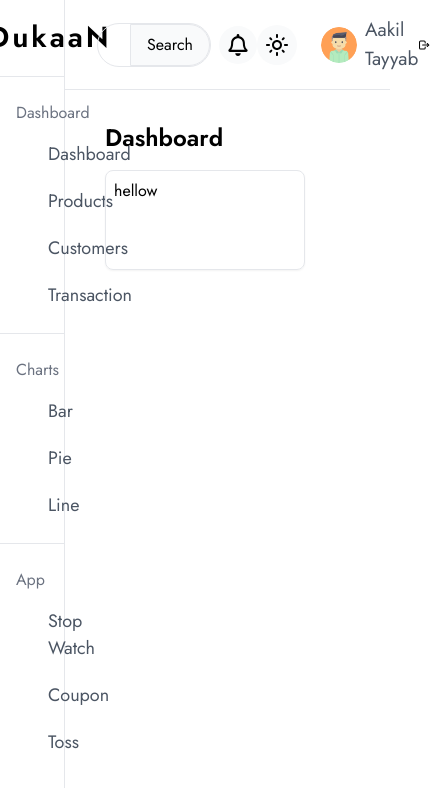
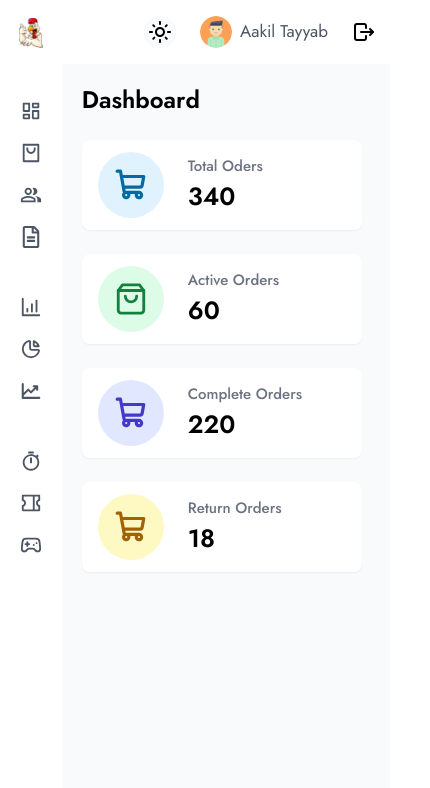
Before and after one commit to mdakeel/admin-dashboard, a React (Create React App) app: page /admin/dashboard in a window 390 px wide. Shown: the top 788 px of the page, 430 px wide, since content can reach past the window. Built offline with nearby package versions, Linux system fonts and the light colour scheme.

Commit message:
responsive side bar add : collapsed

```diff
--- a/src/Data.ts
+++ b/src/Data.ts
@@ -9,6 +9,7 @@ import { MdOutlinePeopleAlt } from "react-icons/md";
 import { TbChartPie } from "react-icons/tb";
 import { LuGamepad2 } from "react-icons/lu";
 import {FaRegFileAlt} from 'react-icons/fa';
+import WidgetItem from './components/admin/dashboard/WidgetItem';
 
 export interface SidebarItem {
     id: number;
@@ -16,6 +17,7 @@ export interface SidebarItem {
     text: string;
     icon: IconType;
 }
+
 
 export const dashboard: SidebarItem[] = [
     {
--- a/src/components/admin/dashboard/WidgetItem.tsx
+++ b/src/components/admin/dashboard/WidgetItem.tsx
@@ -1,11 +1,61 @@
 import React from "react";
 import { HiTrendingUp, HiTrendingDown } from "react-icons/hi";
+import { PiShoppingCartBold } from "react-icons/pi";
+import { FiShoppingBag } from "react-icons/fi";
 
 const WidgetItem = () => {
   return (
-    <div>
-      <div className="border border-gray-200 w-[200px] h-[100px] shadow-sm rounded-lg p-2">
-        <h1>hellow </h1>
+    <div className=" w-full bg-[#F9FAFB] items-center justify-center gap-6 mt-6 grid xl:grid-cols-4 lg:grid-cols-3 md:grid-cols-2 grid-cols-1">
+      {/* total orders */}
+      <div className=" bg-white w-full h-[90px] shadow-sm rounded-lg ">
+        <div className="flex items-center  gap-6 px-4 py-3">
+          <div className="text-[#0369A1] bg-[#E0F2FE] rounded-full p-4">
+          <PiShoppingCartBold size={34} />
+          </div>
+          <div className="">
+            <p className="text-[15px] text-gray-500 font-medium">Total Oders</p>
+          <h2 className="text-[25px] font-semibold">340</h2>
+          </div>
+        </div>
+      </div>
+
+    {/* complete order */}
+      <div className=" bg-white w-full h-[90px] shadow-sm rounded-lg ">
+        <div className="flex items-center  gap-6 px-4 py-3">
+          <div className="text-[#15803D] bg-[#DCFCE7] rounded-full p-4">
+          <FiShoppingBag size={34} />
+          </div>
+          <div className="">
+            <p className="text-[15px] text-gray-500 font-medium">Active Orders</p>
+          <h2 className="text-[25px] font-semibold">60</h2>
+          </div>
+        </div>
+      </div>
+
+      {/* active order */}
+      <div className=" bg-white w-full h-[90px] shadow-sm rounded-lg ">
+        <div className="flex items-center  gap-6 px-4 py-3">
+          <div className="text-[#4338CA] bg-[#E0E7FF] rounded-full p-4">
+          <PiShoppingCartBold size={34} />
+          </div>
+          <div className="">
+            <p className="text-[15px] text-gray-500 font-medium">Complete Orders</p>
+          <h2 className="text-[25px] font-semibold">220</h2>
+          </div>
+        </div>
+      </div>
+
+      {/* return order */}
+      <div className=" bg-white w-full h-[90px] shadow-sm rounded-lg ">
+        <div className="flex items-center  gap-6 px-4 py-3">
+          <div className="text-[#A16207] bg-[#FEF9C3] rounded-full p-4">
+          <PiShoppingCartBold size={34} />
+          </div>
+          <div className="">
+            <p className="text-[15px] text-gray-500 font-medium">Return Orders</p>
+          <h2 className="text-[25px] font-semibold">18</h2>
+          </div>
+        </div>
       </div>
     </div>
   );
--- /dev/null
+++ b/src/components/commen/DextopSidebar.tsx
@@ -0,0 +1,58 @@
+import React from 'react'
+import {  Link, useLocation } from 'react-router-dom';
+import { app, charts, dashboard } from '../../Data';
+import logo from '../../assets/logo.png'
+
+const DextopSidebar = () => {
+  return (
+    <div className=' fixed top-0 left-0  w-1/6 h-full flex flex-col gap-6'>
+         <Link to={'/admin/dashboard'} className='flex items-center justify-center gap-2 mt-4  pb-4 cursor-pointer '>
+                <img src={logo} className='w-7 object-cover' alt="logo" />
+                <p className=' text-[29px] tracking-widest font-semibold'>DukaaN</p>
+            </Link>
+        {/* dashboard */}
+        <div className='px-4 '>
+        <h3 className='text-[14px] text-gray-500 '>DASHBOARD</h3>
+            <ul className='mt-2 flex flex-col gap-1'>
+            {dashboard.map((item) => (
+                <Link to={item.url} >
+                        <li className='flex items-center  gap-4 text-[18px] text-gray-600 hover:bg-[#F9FAFB] rounded-md hover:text-black w-auto py-2 px-4'
+                            key={item.id}
+                        ><item.icon />{item.text}</li>
+                        </Link>
+                    ))}
+            </ul>
+        </div>
+
+       {/* chart */}
+        <div className='px-4 '>
+            <h3 className='text-[14px] text-gray-500 '>CHARTS</h3>
+            <ul className='mt-2 flex flex-col gap-1'>
+            {charts.map((item) => (
+                <Link to={item.url} >
+                        <li className='flex items-center gap-4 text-[18px] text-gray-600 hover:bg-[#F9FAFB] rounded-md hover:text-black w-auto py-2 px-4'
+                            key={item.id}
+                        ><item.icon />{item.text}</li>
+                        </Link>
+                    ))}
+            </ul>
+        </div>
+
+        {/* app */}
+        <div className='px-4 '>
+            <h3 className='text-[14px] text-gray-500 '>APP</h3>
+            <ul className='mt-2 flex flex-col gap-1'>
+            {app.map((item) => (
+                <Link to={item.url} >
+                        <li className='flex items-center gap-4 text-[18px] text-gray-600 hover:bg-[#F9FAFB] rounded-md hover:text-black w-auto py-2 px-4'
+                            key={item.id}
+                        ><item.icon />{item.text}</li>
+                        </Link>
+                    ))}
+            </ul>
+        </div>
+    </div>
+  )
+}
+
+export default DextopSidebar
--- a/src/components/commen/Header.tsx
+++ b/src/components/commen/Header.tsx
@@ -1,33 +1,41 @@
 import React from 'react'
-import { FaRegBell,  } from 'react-icons/fa'
+import { FaRegBell } from 'react-icons/fa'
 import profile from '../../assets/avatar.png'
 import { MdOutlineLightMode } from "react-icons/md";
 import { TbLogout } from "react-icons/tb";
 
+import { Link } from 'react-router-dom';
+
 const Header = () => {
   return (
-    <div>
-        <div className='flex justify-between items-center px-8 pt-4 border-b border-gray-200 pb-4'>
+    <div className='fixed top-0 xl:left-[254px] xl:w-5/6 left-[50px] w-[100%] bg-white md:px-4 px-8'>
+      <div className='flex md:justify-between justify-end items-center px-8 py-4'>
 
-            <div className='flex items-center gap-2 w-[62%] '>
+        <div className='flex items-center gap-2 w-[63%] md:flex hidden'>
           <div className='flex items-center w-full border border-gray-200 rounded-full'>
-            <input type="search" className=' rounded-l-full w-full py-2 px-4 outline-none bg-transparent ' placeholder='Search data, user'/>
-            <button className='bg-gray-50 py-2 px-4 rounded-r-full border hover:bg-gray-200'>Search</button>
+            <input
+              type="search"
+              className='rounded-l-full w-full py-2 px-4 outline-none bg-transparent'
+              placeholder='Search data, user'
+            />
+            <button className='bg-[#F9FAFB] py-2 px-4 rounded-r-full border hover:bg-gray-200'>
+              Search
+            </button>
           </div>
-            <div className='bg-gray-50 rounded-full p-2 hover:bg-gray-100 cursor-pointer'>
+          <div className='bg-[#F9FAFB] rounded-full p-2 hover:bg-gray-100 cursor-pointer'>
             <FaRegBell size={22} />
           </div>
         </div>
 
         <div className='flex gap-6 items-center'>
-            <div className='bg-gray-50 rounded-full p-2 hover:bg-gray-100 cursor-pointer'>
+          <div className='bg-[#F9FAFB] rounded-full md:p-2 p-1 hover:bg-gray-100 cursor-pointer'>
             <MdOutlineLightMode size={24} />
           </div>
           <div className='flex items-center gap-2'>
-                <img src={profile} alt="proflie img" className='w-9 h-9 rounded-full  cursor-pointer ' />
-                <p className='text-[19px] text-gray-600 '>Aakil Tayyab</p>
+            <img src={profile} alt="profile img" className='md:w-9 md:h-9 w-8 h-8 rounded-full cursor-pointer' />
+            <p className='md:text-[19px] text-[17px] text-gray-600'>Aakil Tayyab</p>
           </div>
-                <TbLogout size={24} className='cursor-pointer'/>
+          <TbLogout size={24} className='cursor-pointer' />
         </div>
       </div>
     </div>
--- /dev/null
+++ b/src/components/commen/MobileSidebar.tsx
@@ -0,0 +1,55 @@
+import React from 'react'
+import {  Link, useLocation } from 'react-router-dom';
+import { app, charts, dashboard } from '../../Data';
+import logo from '../../assets/logo.png'
+
+const MobileSidebar = () => {
+  return (
+    <div className=' fixed top-0 left-0 h-full flex flex-col gap-6 mt-4  z-20 bg-white items-center '>
+         <Link to={'/admin/dashboard'} className='flex items-center justify-center gap-2 mt-[2px]  pb-4 cursor-pointer '>
+                <img src={logo} className='md:w-7 w-6 object-cover' alt="logo" />
+            </Link>
+        {/* dashboard */}
+        <div className='px-2 '>
+
+            <ul className='mt-1 flex flex-col gap-1'>
+            {dashboard.map((item) => (
+                <Link to={item.url} >
+                        <li className='flex items-center  gap-4 text-[22px] text-gray-600 hover:bg-[#F9FAFB] rounded-md hover:text-black w-auto py-2 px-3'
+                            key={item.id}
+                        ><item.icon /></li>
+                        </Link>
+                    ))}
+            </ul>
+        </div>
+
+       {/* chart */}
+        <div className='px-2'>
+            <ul className='mt-2 flex flex-col gap-1'>
+            {charts.map((item) => (
+                <Link to={item.url} >
+                        <li className='flex items-center gap-4 text-[22px] text-gray-600 hover:bg-[#F9FAFB] rounded-md hover:text-black w-auto py-2 px-3'
+                            key={item.id}
+                        ><item.icon /></li>
+                        </Link>
+                    ))}
+            </ul>
+        </div>
+
+        {/* app */}
+        <div className='px-2'>
+            <ul className='mt-2 flex flex-col gap-1'>
+            {app.map((item) => (
+                <Link to={item.url} >
+                        <li className='flex items-center gap-4 text-[22px] text-gray-600 hover:bg-[#F9FAFB] rounded-md hover:text-black w-auto py-2 px-3'
+                            key={item.id}
+                        ><item.icon /></li>
+                        </Link>
+                    ))}
+            </ul>
+        </div>
+    </div>
+  )
+}
+
+export default MobileSidebar
--- a/src/components/commen/Sidebar.tsx
+++ b/src/components/commen/Sidebar.tsx
@@ -1,60 +1,16 @@
-import React from 'react'
-import { IconType } from 'react-icons';
-import { Link, Location, useLocation } from 'react-router-dom';
-import {RiDashboardFill} from 'react-icons/ri'
-import { app, charts, dashboard } from '../../Data';
-import logo from '../../assets/logo.png'
 
+import DextopSidebar from './DextopSidebar';
+import MobileSidebar from './MobileSidebar';
 
-const Sidebar = () => {
-    const location = useLocation()
+const Sidebar = ({isCollapsed}: any) => {
+
   return (
-    <div className=' min-h-screen pt-2 border-r border-gray-200 flex flex-col gap-6'>
-          <Link to={'/admin/dashboard'} className='flex items-center justify-center gap-2 mt-2  pb-4 cursor-pointer border-b border-gray-200'>
-                <img src={logo} className='w-7 object-cover' alt="logo" />
-                <p className=' text-[29px] tracking-widest font-semibold'>DukaaN</p>
-            </Link>
-        {/* dashboard */}
-        <div className='px-4 border-b border-gray-200  pb-4'>
-            <h3 className='text-[16px] text-gray-500 '>Dashboard</h3>
-            <ul className='mt-2 flex flex-col gap-1'>
-            {dashboard.map((item) => (
-                <Link to={item.url} >
-                        <li className='flex items-center gap-4 text-[18px] text-gray-600 hover:bg-gray-50 rounded-md hover:text-black w-auto py-2 px-4'
-                            key={item.id}
-                        ><item.icon />{item.text}</li>
-                        </Link>
-                    ))}
-            </ul>
-        </div>
+    <div className='z-20'>
+        {/* dextop sidebar */}
+        {
+            isCollapsed ? (<MobileSidebar />) : (<DextopSidebar />)
+        }
 
-       {/* chart */}
-        <div className='px-4 border-b border-gray-200 pb-4'>
-            <h3 className='text-[16px] text-gray-500 '>Charts</h3>
-            <ul className='mt-2 flex flex-col gap-1'>
-            {charts.map((item) => (
-                <Link to={item.url} >
-                        <li className='flex items-center gap-4 text-[18px] text-gray-600 hover:bg-gray-50 rounded-md hover:text-black w-auto py-2 px-4'
-                            key={item.id}
-                        ><item.icon />{item.text}</li>
-                        </Link>
-                    ))}
-            </ul>
-        </div>
-
-        {/* app */}
-        <div className='px-4 '>
-            <h3 className='text-[16px] text-gray-500 '>App</h3>
-            <ul className='mt-2 flex flex-col gap-1'>
-            {app.map((item) => (
-                <Link to={item.url} >
-                        <li className='flex items-center gap-4 text-[18px] text-gray-600 hover:bg-gray-50 rounded-md hover:text-black w-auto py-2 px-4'
-                            key={item.id}
-                        ><item.icon />{item.text}</li>
-                        </Link>
-                    ))}
-            </ul>
-        </div>
     </div>
   )
 }
--- a/src/pages/AppLayout.jsx
+++ b/src/pages/AppLayout.jsx
@@ -1,16 +1,37 @@
+import { useState, useEffect } from "react";
 import { Outlet } from "react-router-dom";
 import Sidebar from "../components/commen/Sidebar";
 import Header from "../components/commen/Header";
 
 function AppLayout() {
+  const [isSidebarCollapsed, setIsSidebarCollapsed] = useState(false);
+
+  // Function to handle window resize
+  const handleResize = () => {
+    if (window.innerWidth < 1280) {
+      setIsSidebarCollapsed(true);
+    } else {
+      setIsSidebarCollapsed(false);
+    }
+  };
+
+  useEffect(() => {
+    window.addEventListener('resize', handleResize);
+    handleResize(); // Initial check
+    return () => window.removeEventListener('resize', handleResize);
+  }, []);
+
   return (
-		<div className="w-full flex">
-			<div className='w-1/6'>
-        <Sidebar />
+    <div className="w-full">
+
+      <div className="flex ">
+        <div className={`transition-all  duration-300 ${isSidebarCollapsed ? 'w-16' : 'w-64'}`}>
+          <Sidebar isCollapsed={isSidebarCollapsed} />
         </div>
-			<div className="w-5/6">
+        <div className="xl:w-5/6 w-full bg-[#F9FAFB] md:pt-[72px] pt-[60px] md:px-10 px-7 min-h-screen">
 		     <Header />
           <Outlet />
+        </div>
       </div>
     </div>
   );
--- a/src/pages/Dashboard.tsx
+++ b/src/pages/Dashboard.tsx
@@ -4,9 +4,9 @@ import WidgetItem from '../components/admin/dashboard/WidgetItem';
 
 const Dashboard = () => {
   return (
-    <div className='px-10 pt-8'>
+    <div className='w-full bg-[#F9FAFB] md:mt-8 mt-6'>
       <h1 className='text-2xl font-semibold '>Dashboard</h1>
-      <div className='pt-4'>
+      <div className=' w-full'>
         <WidgetItem />
       </div>
     </div>
```
Lines whose indentation alone changed are shown as unchanged.
